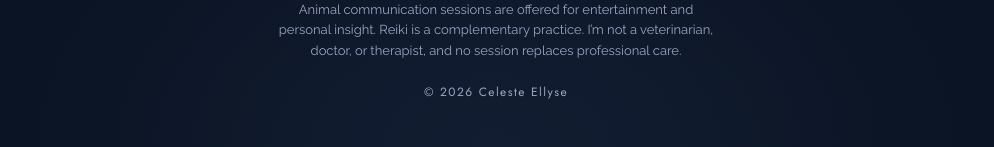
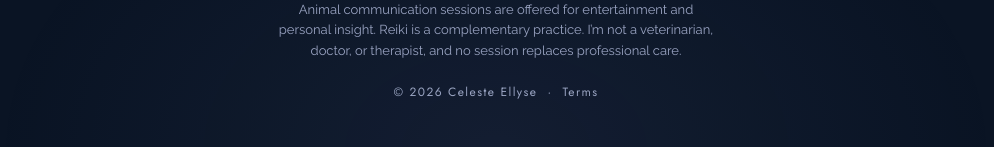
Before and after one commit to DHolliday1881/celesteellyse, a Next.js app: page / in a window 1280 px wide. Shown: the part 3158-3305 px from the top of the page, without its empty margins (144-1138 px from the left). Built offline with nearby package versions, Linux system fonts and the light colour scheme.

Commit message:
feat: link to the Terms page from the footer copyright line

```diff
--- a/components/SiteFooter.module.css
+++ b/components/SiteFooter.module.css
@@ -166,8 +166,24 @@
 }
 
 .copyright {
+  display: flex;
+  flex-wrap: wrap;
+  justify-content: center;
+  align-items: center;
+  gap: 10px;
   color: var(--ink-faint);
   font-family: var(--font-label);
   font-size: 0.75rem;
   letter-spacing: 0.12em;
 }
+
+.terms {
+  margin-block: calc((var(--tap) - 1lh) / -2);
+  padding-block: calc((var(--tap) - 1lh) / 2);
+  transition: color 0.3s ease;
+}
+
+.terms:hover,
+.terms:focus-visible {
+  color: var(--coral);
+}
--- a/components/SiteFooter.tsx
+++ b/components/SiteFooter.tsx
@@ -1,5 +1,6 @@
+import Link from "next/link"
 import type {CSSProperties} from "react"
-import {brand} from "@/content/site"
+import {brand, footer} from "@/content/site"
 import Crescent from "./Crescent"
 import FooterSocial from "./FooterSocial"
 import styles from "./SiteFooter.module.css"
@@ -20,7 +21,7 @@ const STARS = [
   {x: 91.6, y: 58, size: 1.5, tone: "white", opacity: 0.4, duration: 3.9, delay: 1.6},
 ] as const
 
-/** Shared footer: crescent and name linking back to the top, socials, the care disclaimer and a copyright line; `stars` scatters twinkling stars across it and `dusk` adds a soft glow along the bottom. */
+/** Shared footer: crescent and name linking back to the top, socials, the care disclaimer and a copyright line with a Terms link; `stars` scatters twinkling stars across it and `dusk` adds a soft glow along the bottom. */
 export default function SiteFooter({stars = false, dusk = false}: {stars?: boolean; dusk?: boolean}) {
   return (
     <footer className={`${styles.footer} ${dusk ? styles.dusk : ""}`}>
@@ -55,6 +56,10 @@ export default function SiteFooter({stars = false, dusk = false}: {stars?: boole
       <p className={styles.disclaimer}>{brand.disclaimer}</p>
       <p className={styles.copyright}>
         © {new Date().getFullYear()} {brand.name}
+        <span aria-hidden="true">·</span>
+        <Link href={footer.terms.href} className={styles.terms}>
+          {footer.terms.label}
+        </Link>
       </p>
     </footer>
   )
--- a/content/site.ts
+++ b/content/site.ts
@@ -30,6 +30,11 @@ export const social = [
   {label: "Instagram", href: "https://instagram.com/celeste.ellyse"},
   {label: "TikTok", href: "https://tiktok.com/@celeste.ellyse"},
 ]
+
+// Footer
+export const footer = {
+  terms: {label: "Terms", href: "/terms"},
+}
 
 // Navigation
 export const nav = [
```
